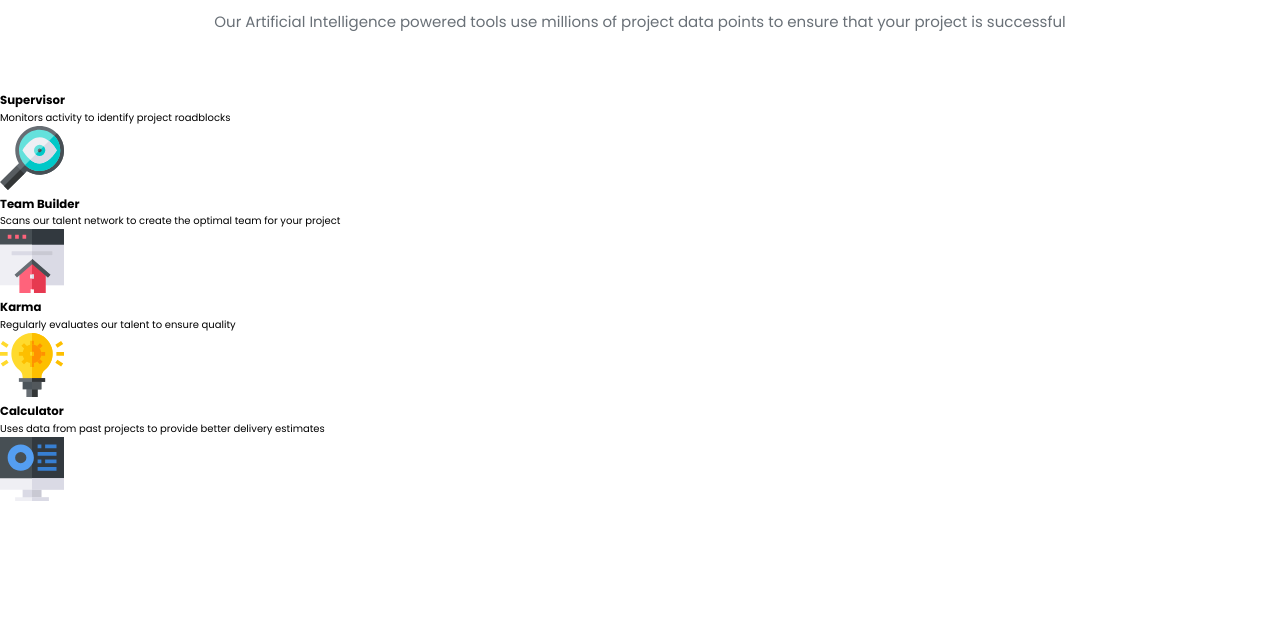
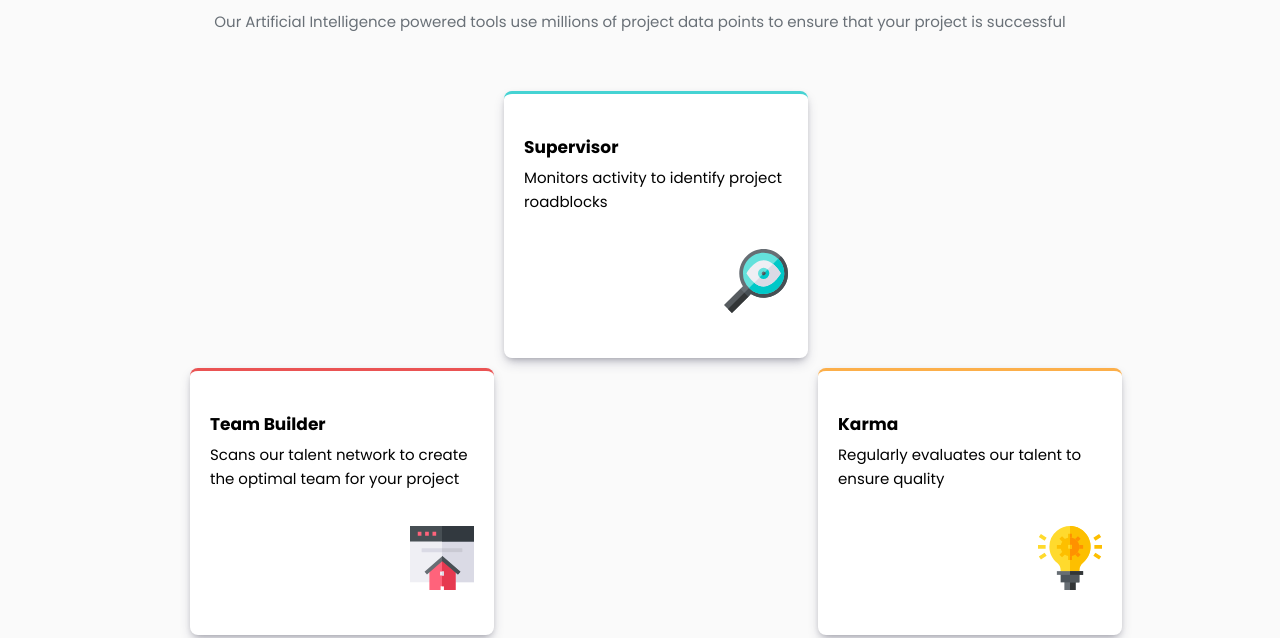
Before and after one commit to ronitzdev/four-card-feature-section, a plain HTML site: page index.html in a window 1280 px wide. Shown: the part 162-800 px from the top of the page. Drawn offline with Linux system fonts and the light colour scheme.

Commit message:
feat: grid layout and card styles

```diff
--- a/main.css
+++ b/main.css
@@ -1,5 +1,4 @@
-
-@import url('https://fonts.googleapis.com/css2?family=Poppins:ital,wght@0,100;0,200;0,300;0,400;0,500;0,600;0,700;0,800;0,900;1,100;1,200;1,300;1,400;1,500;1,600;1,700;1,800;1,900&display=swap');
+@import url("https://fonts.googleapis.com/css2?family=Poppins:ital,wght@0,100;0,200;0,300;0,400;0,500;0,600;0,700;0,800;0,900;1,100;1,200;1,300;1,400;1,500;1,600;1,700;1,800;1,900&display=swap");
 
 * {
   box-sizing: border-box;
@@ -25,7 +24,8 @@ html {
 
   --Grey-500: hsl(234, 12%, 34%);
   --Grey-400: hsl(212, 6%, 44%);
-  --White: hsl(0, 0%, 100%);
+  --White: hsl(0, 0%, 98%);
+  --White2: hsl(0, 0%, 100%);
 }
 body {
   min-height: 100dvh;
@@ -57,6 +57,8 @@ body {
 .header {
   margin-top: 7.625rem;
   margin-bottom: 5.6875rem;
+  display: flex;
+  flex-direction: column;
   text-align: center;
 }
 
@@ -80,8 +82,89 @@ body {
 
 /* 375px: Estilos para pantallas de 375px en adelante */
 @media (min-width: 23.4375em) {
-  .header {
-    margin-left: 2.5rem;
-    margin-right: 2.5rem;
+}
+
+/* --- ESTILOS BASE (Móvil: Una Columna) --- */
+/* Estos estilos se aplican a pantallas de hasta 425px */
+.card-container {
+  display: grid;
+  grid-template-columns: 1fr; /* Una sola columna */
+  gap: 40px;
+  margin: 50px auto;
+  padding-bottom: 3rem;
+}
+
+.card {
+  background-color: var(--White2);
+  padding: 40px 20px;
+  align-items: center;
+  border-radius: 8px;
+  box-shadow: rgba(50, 50, 93, 0.25) 0px 6px 12px -2px,
+    rgba(0, 0, 0, 0.3) 0px 3px 7px -3px;
+}
+
+.card__header {
+  padding-bottom: 5px;
+  font-size: 1.7rem;
+}
+.card__description {
+  padding-bottom: 35px;
+  font-size: 1.5rem;
+}
+
+.img {
+  margin-left: 200px;
+}
+
+/* Estilos personalizados para cada card */
+.card--supervisor {
+  border-top: solid 0.3125rem var(--Cyan);
+}
+.card--team-builder {
+  border-top: solid 0.3125rem var(--Red);
+}
+.card--karma {
+  border-top: solid 0.3125rem var(--Orange);
+}
+.card--calculator {
+  border-top: solid 0.3125rem var(--Blue);
+}
+
+/* --- MEDIA QUERY PARA TABLETAS (Dos Columnas) --- */
+/* Se activa en pantallas de 425px (26.5625em) o más */
+@media (min-width: 26.5625em) {
+  .card-container {
+    grid-template-columns: repeat(2, 1fr); /* Pasa a dos columnas */
+    max-width: 700px;
   }
 }
+
+/* --- MEDIA QUERY PARA ESCRITORIO (Diseño en Cruz) --- */
+/* Se activa en pantallas de 1024px (64em) o más */
+@media (min-width: 64em) {
+  .card-container {
+    grid-template-columns: repeat(3, 1fr); /* Redefine a 3 columnas */
+    grid-template-rows: repeat(3, 1fr); /* Redefine a 3 filas */
+    max-width: 900px;
+    height: 600px; /* Para que la forma de cruz sea visible */
+    gap: 10px;
+  }
+
+  /* Posiciona cada tarjeta en la forma de cruz */
+  .card-container > .card:nth-child(1) {
+    grid-column: 2 / 3; /* Card 1: celda superior central */
+    grid-row: 1 / 2;
+  }
+  .card-container > .card:nth-child(2) {
+    grid-column: 1 / 2; /* Card 2: celda izquierda central */
+    grid-row: 2 / 3;
+  }
+  .card-container > .card:nth-child(3) {
+    grid-column: 3 / 4; /* Card 3: celda derecha central */
+    grid-row: 2 / 3;
+  }
+  .card-container > .card:nth-child(4) {
+    grid-column: 2 / 3; /* Card 4: celda inferior central */
+    grid-row: 3 / 4;
+  }
+}
```
